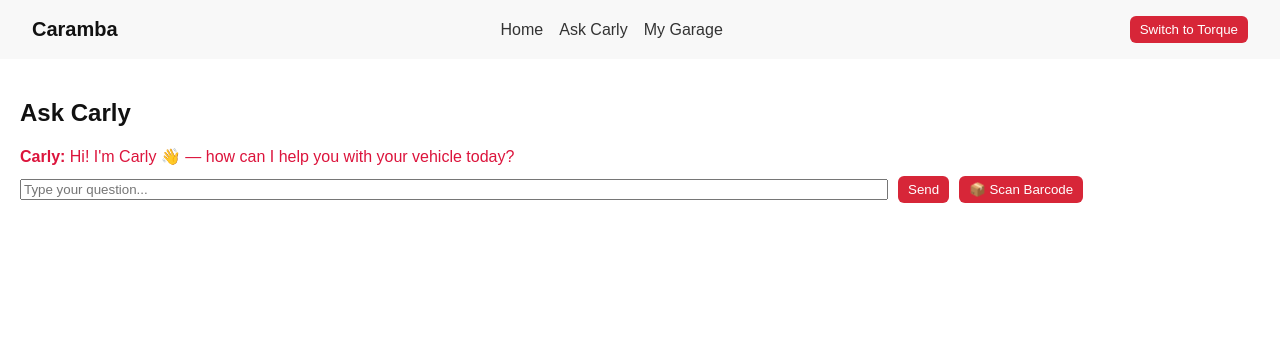
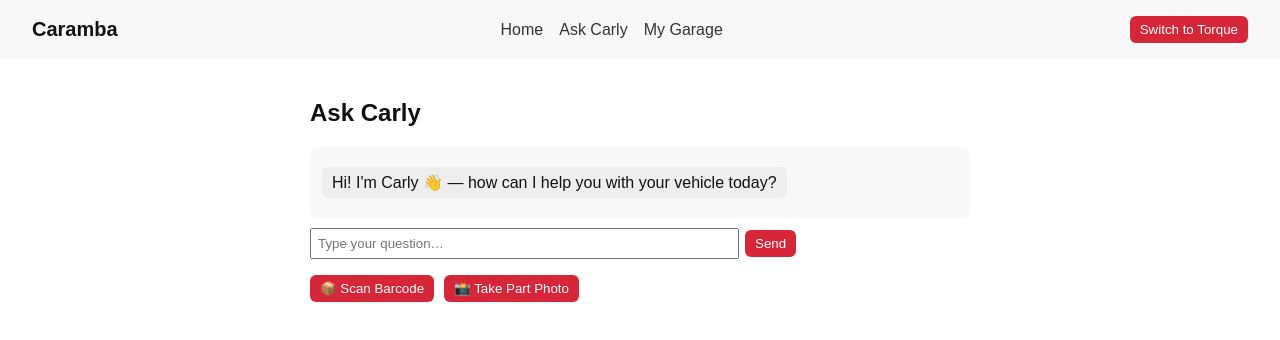
Before and after one commit to bstockes/caramba-reset, a Next.js app: page /ask in a window 1280 px wide. Shown: the top 340 px of the page. Built offline with nearby package versions, Linux system fonts and the light colour scheme.

Commit message:
Update ask.js

```diff
--- a/pages/ask.js
+++ b/pages/ask.js
@@ -1,65 +1,100 @@
-
 import { useState } from 'react';
 import BarcodeScanner from '../components/BarcodeScanner';
+import CameraCapture from '../components/CameraCapture';
 
 export default function Ask() {
   const [messages, setMessages] = useState([
     { from: 'carly', text: "Hi! I'm Carly 👋 — how can I help you with your vehicle today?" }
   ]);
   const [input, setInput] = useState('');
-  const [scanning, setScanning] = useState(false);
 
-  const handleSend = () => {
+  // modal flags
+  const [scanBarcode, setScanBarcode] = useState(false);
+  const [scanPhoto, setScanPhoto] = useState(false);
+
+  /* ---------- Chat helpers ---------- */
+  const addMessage = (from, text) =>
+    setMessages(prev => [...prev, { from, text }]);
+
+  const sendQuestion = () => {
     if (!input.trim()) return;
-    const userMessage = { from: 'user', text: input };
-    const carlyReply = {
-      from: 'carly',
-      text: "Thanks for your question! I'm fetching some helpful info... (demo)"
-    };
-    setMessages([...messages, userMessage, carlyReply]);
+    addMessage('user', input);
     setInput('');
+    setTimeout(() =>
+      addMessage('carly', 'Thanks for your question! I will get back with info soon. (demo)')
+    , 800);
   };
 
-  const handleScan = () => {
-    setScanning(true);
+  /* ---------- Barcode flow ---------- */
+  const handleBarcode = code => {
+    setScanBarcode(false);
+    addMessage('user', '📦 (Barcode scanned)');
+    addMessage(
+      'carly',
+      `I found **Bosch Brake Pads** (Part #${code}).\n\nBuy:\n- AutoZone – $59.99\n- Amazon – $54.50`
+    );
   };
 
-  const handleBarcodeDetected = (code) => {
-    setScanning(false);
-    setMessages(prev => [
-      ...prev,
-      { from: 'user', text: '📦 Scanned part barcode...' },
-      {
-        from: 'carly',
-        text: `I found: Bosch Brake Pads (Part #${code})
-
-Available at:
-- [AutoZone](https://autozone.com)
-- [Amazon](https://amazon.com)`
-      }
-    ]);
+  /* ---------- Part-photo flow ---------- */
+  const handlePhoto = imgData => {
+    setScanPhoto(false);
+    addMessage('user', '📸 (Part photo taken)');
+    addMessage(
+      'carly',
+      `Looks like a **Cabin Air Filter** (Part #CAF-9876). Compatible with your 2021 VW Tiguan 🌟`
+    );
   };
 
   return (
-    <div style={{ padding: 20 }}>
+    <div style={{ padding: 20, maxWidth: 700, margin: '0 auto' }}>
       <h2>Ask Carly</h2>
-      <div style={{ marginBottom: 10 }}>
-        {messages.map((msg, i) => (
-          <div key={i} style={{ margin: '10px 0', color: msg.from === 'carly' ? 'crimson' : 'black' }}>
-            <strong>{msg.from === 'carly' ? 'Carly' : 'You'}:</strong> {msg.text}
+
+      {/* Chat transcript */}
+      <div style={{ background: '#f8f8f8', padding: 12, borderRadius: 8, maxHeight: 220, overflowY: 'auto' }}>
+        {messages.map((m, i) => (
+          <div key={i} style={{ margin: '8px 0', textAlign: m.from === 'user' ? 'right' : 'left' }}>
+            <span style={{
+              background: m.from === 'user' ? '#dcf8c6' : '#eee',
+              padding: '6px 10px',
+              borderRadius: 6,
+              display: 'inline-block'
+            }}>
+              {m.text}
+            </span>
           </div>
         ))}
       </div>
-      <input
-        value={input}
-        onChange={e => setInput(e.target.value)}
-        placeholder="Type your question..."
-        style={{ width: '70%', marginRight: 10 }}
-      />
-      <button onClick={handleSend}>Send</button>
-      <button onClick={handleScan} style={{ marginLeft: 10 }}>📦 Scan Barcode</button>
-      {scanning && (
-        <BarcodeScanner onScan={handleBarcodeDetected} onCancel={() => setScanning(false)} />
+
+      {/* Input row */}
+      <div style={{ marginTop: 10 }}>
+        <input
+          value={input}
+          onChange={e => setInput(e.target.value)}
+          placeholder="Type your question…"
+          onKeyDown={e => e.key === 'Enter' && sendQuestion()}
+          style={{ width: '65%', padding: 6 }}
+        />
+        <button onClick={sendQuestion} style={{ marginLeft: 6 }}>Send</button>
+      </div>
+
+      {/* Camera buttons */}
+      <div style={{ marginTop: 16 }}>
+        <button onClick={() => setScanBarcode(true)}>📦 Scan Barcode</button>
+        <button onClick={() => setScanPhoto(true)} style={{ marginLeft: 10 }}>📸 Take Part Photo</button>
+      </div>
+
+      {/* Modals */}
+      {scanBarcode && (
+        <BarcodeScanner
+          onScan={handleBarcode}
+          onCancel={() => setScanBarcode(false)}
+        />
+      )}
+      {scanPhoto && (
+        <CameraCapture
+          onCapture={handlePhoto}
+          onCancel={() => setScanPhoto(false)}
+        />
       )}
     </div>
   );
```
